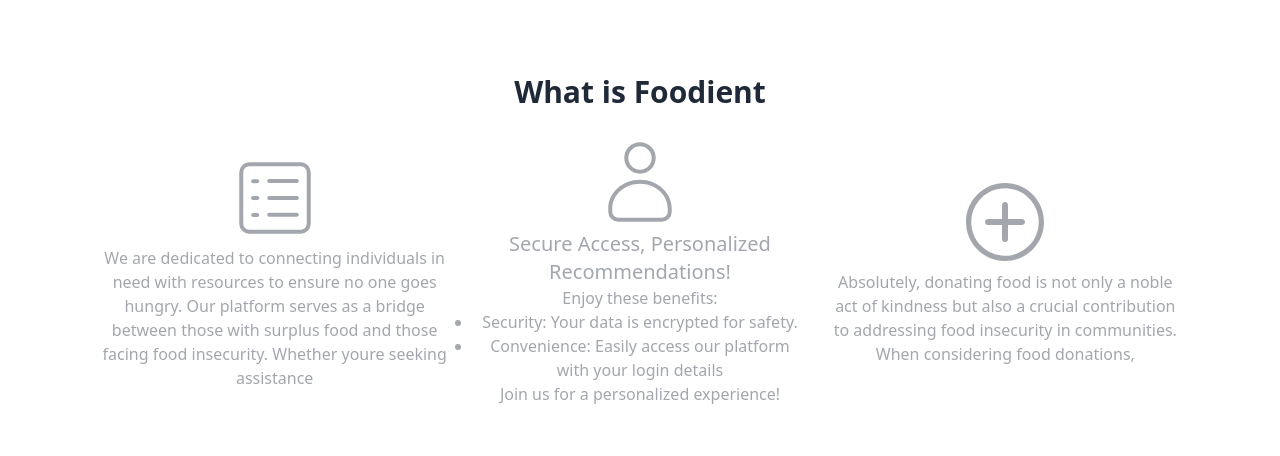
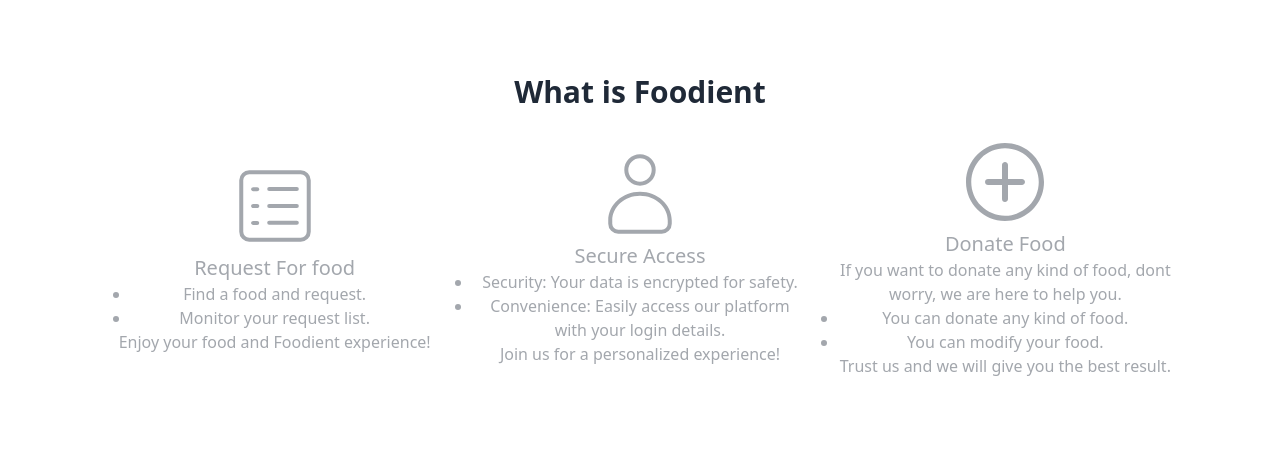
Before and after one commit to faysalsarker-dev/Foodient, a React (Vite) app: page / in a window 1280 px wide. Shown: the part 1640-2096 px from the top of the page. Built offline with nearby package versions, Linux system fonts and the light colour scheme; no server answers.

Commit message:
finish all the code

```diff
--- a/src/Page/Home/Home.jsx
+++ b/src/Page/Home/Home.jsx
@@ -7,7 +7,7 @@
 import Lottie from "lottie-react";
 import { Link } from "react-router-dom";
 import { IoIosAddCircleOutline } from "react-icons/io";
-import { motion } from "framer-motion";
+import { easeIn, motion } from "framer-motion";
 
 import { CiUser, CiViewList } from "react-icons/ci";
 
@@ -45,9 +45,13 @@
       <Slider></Slider>
 
       <motion.div
-        initial={{ opacity: 0, y: 50 }} // Start from slightly below the viewport
-        animate={{ opacity: 1, y: 0 }} // Animate to opacity 1 and y position 0
-        transition={{ duration: 0.5, delay: 1.1 }} // Adjust duration and delay as needed
+        initial={{ y: 50, opacity: 0 }}
+        whileInView={{y: 0, opacity: 1  }}
+        viewport={{once:true} }
+        transition={{ duration: 0.6, delay: 0.2 ,ease:easeIn,
+          x:{type:"spring" ,stiffness:60}
+        }}
+
         className=" mt-20 flex justify-center"
       >
         <div className="border-b-[#FF5400] border-b-2 pb-3">
@@ -65,65 +69,125 @@
           />
         </div>
       )}
-      <div className="grid lg:grid-cols-2 md:grid-cols-2 grid-cols-1 gap-4 mt-10">
+      <motion.div
+           initial={{ y: 100, opacity: 0 }}
+           whileInView={{y: 0, opacity: 1  }}
+           viewport={{once:true} }
+           transition={{ duration: 0.7, delay: 0.4 ,ease:easeIn,
+             x:{type:"spring" ,stiffness:60}
+           }}
+
+
+      className="grid lg:grid-cols-2 md:grid-cols-2 grid-cols-1 gap-4 mt-10">
         {data?.map((pd) => (
           <HomeCard key={pd._id} pd={pd}></HomeCard>
         ))}
-      </div>
+      </motion.div>
 
       <div className="flex justify-center my-6">
         <Link to="/availablefoods">
-          <button className="btn bg-[#FF5400] text-white font-bold">
+          <motion.button
+               initial={{ y: 50, opacity: 0 }}
+               whileInView={{y: 0, opacity: 1  }}
+               viewport={{once:true} }
+               transition={{ duration: 0.8, delay: 0.5 ,ease:easeIn,
+                 x:{type:"spring" ,stiffness:60}
+               }}
+
+
+
+          className="btn bg-[#FF5400] text-white font-bold">
             Show All Food
-          </button>
+          </motion.button>
         </Link>
       </div>
 
-      <div className=" my-14 p-4">
-        <h3 className="text-center text-3xl font-bold my-6">
+      <div className="my-14 p-4">
+  <motion.h3
+    initial={{ y: 100, opacity: 0 }}
+    whileInView={{ y: 0, opacity: 1 }}
+    transition={{ duration: 0.6, delay: 0.3, ease: "easeIn", x: { type: "spring", stiffness: 60 } }}
+    className="text-center text-3xl font-bold my-6"
+  >
     What is Foodient
-        </h3>
-        <div className="grid lg:grid-cols-3  grid-cols-1  gap-2 mx-auto text-[#A3A7AD]">
-          <div className=" flex flex-col justify-center items-center">
+  </motion.h3>
+  <div className="grid lg:grid-cols-3 grid-cols-1 gap-2 mx-auto text-[#A3A7AD]">
+    <motion.div
+      initial={{ y: 100, opacity: 0 }}
+      whileInView={{ y: 0, opacity: 1 }}
+      transition={{ duration: 0.7, delay: 0.4, ease: "easeIn", x: { type: "spring", stiffness: 60 } }}
+      className="flex flex-col justify-center items-center"
+    >
       <CiViewList className="text-8xl" />
-            <p className="text-center">
-              We are dedicated to connecting individuals in need with resources
-              to ensure no one goes hungry. Our platform serves as a bridge
-              between those with surplus food and those facing food insecurity.
-              Whether youre seeking assistance
-            </p>
-          </div>
-          <div className=" flex flex-col justify-center items-center">
-            <CiUser className=" text-8xl text-center" />
-
-            <div className="text-center text-base">
-              <h4 className="text-xl">
-                Secure Access, Personalized Recommendations!
-              </h4>
-
-              Enjoy these benefits:
+      <motion.div
+        initial={{ y: 100, opacity: 0 }}
+        whileInView={{ y: 0, opacity: 1 }}
+        transition={{ duration: 0.8, delay: 0.5, ease: "easeIn", x: { type: "spring", stiffness: 60 } }}
+        className="text-center"
+      >
+        <h3 className="text-xl">Request For food</h3>
+        <ul className="list-disc px-3">
+          <li>Find a food and request.</li>
+          <li>Monitor your request list.</li>
+        </ul>
+        Enjoy your food and Foodient experience!
+      </motion.div>
+    </motion.div>
+    <motion.div
+      initial={{ y: 100, opacity: 0 }}
+      whileInView={{ y: 0, opacity: 1 }}
+      transition={{ duration: 0.7, delay: 0.4, ease: "easeIn", x: { type: "spring", stiffness: 60 } }}
+      className="flex flex-col justify-center items-center"
+    >
+      <CiUser className="text-8xl text-center" />
+      <motion.div
+        initial={{ y: 100, opacity: 0 }}
+        whileInView={{ y: 0, opacity: 1 }}
+        transition={{ duration: 0.8, delay: 0.5, ease: "easeIn", x: { type: "spring", stiffness: 60 } }}
+        className="text-center text-base"
+      >
+        <h4 className="text-xl">Secure Access</h4>
         <ul className="list-disc px-3">
           <li>Security: Your data is encrypted for safety.</li>
-                <li>
-                  Convenience: Easily access our platform with your login
-                  details
-                </li>
+          <li>Convenience: Easily access our platform with your login details.</li>
         </ul>
         Join us for a personalized experience!
+      </motion.div>
+    </motion.div>
+    <motion.div
+      initial={{ y: 100, opacity: 0 }}
+      whileInView={{ y: 0, opacity: 1 }}
+      transition={{ duration: 0.7, delay: 0.4, ease: "easeIn", x: { type: "spring", stiffness: 60 } }}
+      className="flex flex-col justify-center items-center"
+    >
+      <IoIosAddCircleOutline className="text-8xl" />
+      <motion.div
+        initial={{ y: 100, opacity: 0 }}
+        whileInView={{ y: 0, opacity: 1 }}
+        transition={{ duration: 0.8, delay: 0.5, ease: "easeIn", x: { type: "spring", stiffness: 60 } }}
+        className="text-center"
+      >
+        <h4 className="text-xl">Donate Food</h4>
+        <p>If you want to donate any kind of food, dont worry, we are here to help you.</p>
+        <ul className="list-disc px-3">
+          <li>You can donate any kind of food.</li>
+          <li>You can modify your food.</li>
+        </ul>
+        Trust us and we will give you the best result.
+      </motion.div>
+    </motion.div>
   </div>
 </div>
-          <div className=" flex flex-col justify-center items-center ">
-            <IoIosAddCircleOutline className=" text-8xl" />
-            <p className="text-center">
-              Absolutely, donating food is not only a noble act of kindness but
-              also a crucial contribution to addressing food insecurity in
-              communities. When considering food donations,
-            </p>
-          </div>
-        </div>
-      </div>
+
       <div className="grid md:grid-cols-2 grid-cols-1 mt-10">
-        <div className=" p-8">
+        <motion.div
+          initial={{ x: -50, opacity: 0 }}
+          whileInView={{x: 0, opacity: 1  }}
+          transition={{ duration: 0.6, delay: 0.4 ,ease:easeIn,
+            x:{type:"spring" ,stiffness:60}
+          }}
+
+        className=" p-8">
           <h2 className="text-2xl font-bold mb-4 border-l-[#FF5400] border-l-2 pl-3">
             Join Foodient Today!
           </h2>
@@ -146,15 +210,22 @@
               Sing up now
             </button>
           </Link>
-        </div>
+        </motion.div>
 
-        <div className=" p-4">
+        <motion.div
+
+        initial={{ x: 50, opacity: 0 }}
+        whileInView={{x: 0, opacity: 1  }}
+        transition={{ duration: 0.6, delay: 0.4 ,ease:easeIn,
+          x:{type:"spring" ,stiffness:60}
+        }}
+        className=" p-4">
           <img
             className="w-full"
             src="https://img.freepik.com/premium-vector/france-cuisine-vector-french-food-round-frame_8071-41013.jpg?w=740"
             alt=""
           />
-        </div>
+        </motion.div>
       </div>
     </div>
   );
--- a/src/Page/available/AvailableFood.jsx
+++ b/src/Page/available/AvailableFood.jsx
@@ -4,15 +4,17 @@
 import Card from "../../component/Card";
 import { useQuery } from "@tanstack/react-query";
 import Lottie from "lottie-react";
-import animetionLoading from "../../../public/loading.json";
+import animationLoading from "../../../public/loading.json";
 import { CiSearch } from "react-icons/ci";
 
 const AvailableFood = () => {
+
   const [layout, setLayout] = useState(false);
   const [search, setSearch] = useState("");
   const [sort, setSort] = useState("");
 
   const axiosSecure = useAxios();
+
 
   const getData = async () => {
     try {
@@ -25,6 +27,7 @@
     }
   };
 
+
   const {
     data,
     error,
@@ -35,18 +38,18 @@
     queryFn: getData,
   });
 
+
   const handleSearch = (e) => {
     e.preventDefault();
-
-    const val = e.target.searchinput.value
+    const val = e.target.searchinput.value;
     setSearch(val);
-    console.log('seach',val);
     refetch();
   };
 
+
   const handleReset = () => {
- setSearch('')
- setSort('')
+    setSearch('');
+    setSort('');
     refetch();
   };
 
@@ -54,47 +57,31 @@
     return (
       <div className="h-[80vh] flex justify-center items-center">
         <Lottie
-          className=" w-2/4"
-          animationData={animetionLoading}
+          className="w-2/4"
+          animationData={animationLoading}
           loop={true}
         />
       </div>
     );
 
   if (error) return "An error has occurred: " + error.message;
+
   return (
     <div>
       <Helmet>
         <title>Foodient | Available Food</title>
       </Helmet>
 
-
-
-
-      <div className="flex justify-center">
-
-
-
-
-
-</div>
-
-
-
-
-  <div className="flex justify-center gap-4  flex-wrap">
+      {/* Search and filter options */}
+      <div className="flex justify-center gap-4 flex-wrap">
         <div>
           <button className="btn border-[#FF5400] text-[#FF5400]" onClick={() => setLayout(!layout)}>
             Change Layout
           </button>
         </div>
-
         <div>
-    <button className="btn" onClick={handleReset}>reset</button>
+          <button className="btn" onClick={handleReset}>Reset</button>
         </div>
-
-
-
         <div>
           <select
             className="select select-bordered w-full max-w-xs"
@@ -104,43 +91,24 @@
             }}
             defaultValue={sort}
           >
-      <option value="" disabled>
-        Filter By Expire Date
-      </option>
+            <option value="" disabled>Filter By Expire Date</option>
             <option value="descending">Descending</option>
             <option value="ascending">Ascending</option>
           </select>
         </div>
-
-
-
-
-
-
-  <div className=" lg:w-1/3">
+        <div className="lg:w-1/3">
           <form onSubmit={handleSearch} className="flex">
-
             <input type="text" name="searchinput" className="input w-full rounded-none rounded-l-full input-bordered" placeholder="Search" />
-
-      <button
-        type="submit"
-        className="bg-[#FF5400] btn text-white rounded-none rounded-r-full"
-      >
+            <button type="submit" className="bg-[#FF5400] btn text-white rounded-none rounded-r-full">
               <CiSearch className="text-xl font-bold" />
             </button>
           </form>
         </div>
-
-
-
-
       </div>
 
-      <div
-        className={`grid ${
-          layout ? "lg:grid-cols-2" : "lg:grid-cols-3"
-        } md:grid-cols-2 grid-cols-1 gap-4 my-8`}
-      >
+      {/* Grid for displaying cards */}
+      <div className={`grid ${layout ? "lg:grid-cols-2" : "lg:grid-cols-3"} md:grid-cols-2 grid-cols-1 gap-4 my-8`}>
+        {/* Map through data and render Card component */}
         {data?.map((pd) => (
           <Card key={pd._id} pd={pd}></Card>
         ))}
--- a/src/component/Card.jsx
+++ b/src/component/Card.jsx
@@ -1,7 +1,7 @@
 /* eslint-disable react/prop-types */
 import { CiLocationOn } from "react-icons/ci";
 import { Link } from "react-router-dom";
-
+import { easeIn, motion } from "framer-motion";
 const Card = ({ pd }) => {
   const {
     _id,
@@ -15,7 +15,15 @@
     Doner_img,
   } = pd;
   return (
-    <div className="card p-2  bg-base-100 shadow-xl">
+    <motion.div
+    initial={{ y: 50, opacity: 0 }}
+    whileInView={{y: 0, opacity: 1  }}
+    // viewport={{once:true} }
+    transition={{ duration: 0.6, delay: 0.2 ,ease:easeIn,
+      x:{type:"spring" ,stiffness:60}
+    }}
+
+    className="card p-2  bg-base-100 shadow-xl">
       <figure>
         <img src={img} className="p-1 rounded-xl" alt={name} />
       </figure>
@@ -53,7 +61,7 @@
           </div>
         </div>
       </div>
-    </div>
+    </motion.div>
   );
 };
 
```
Lines whose indentation alone changed are shown as unchanged.
